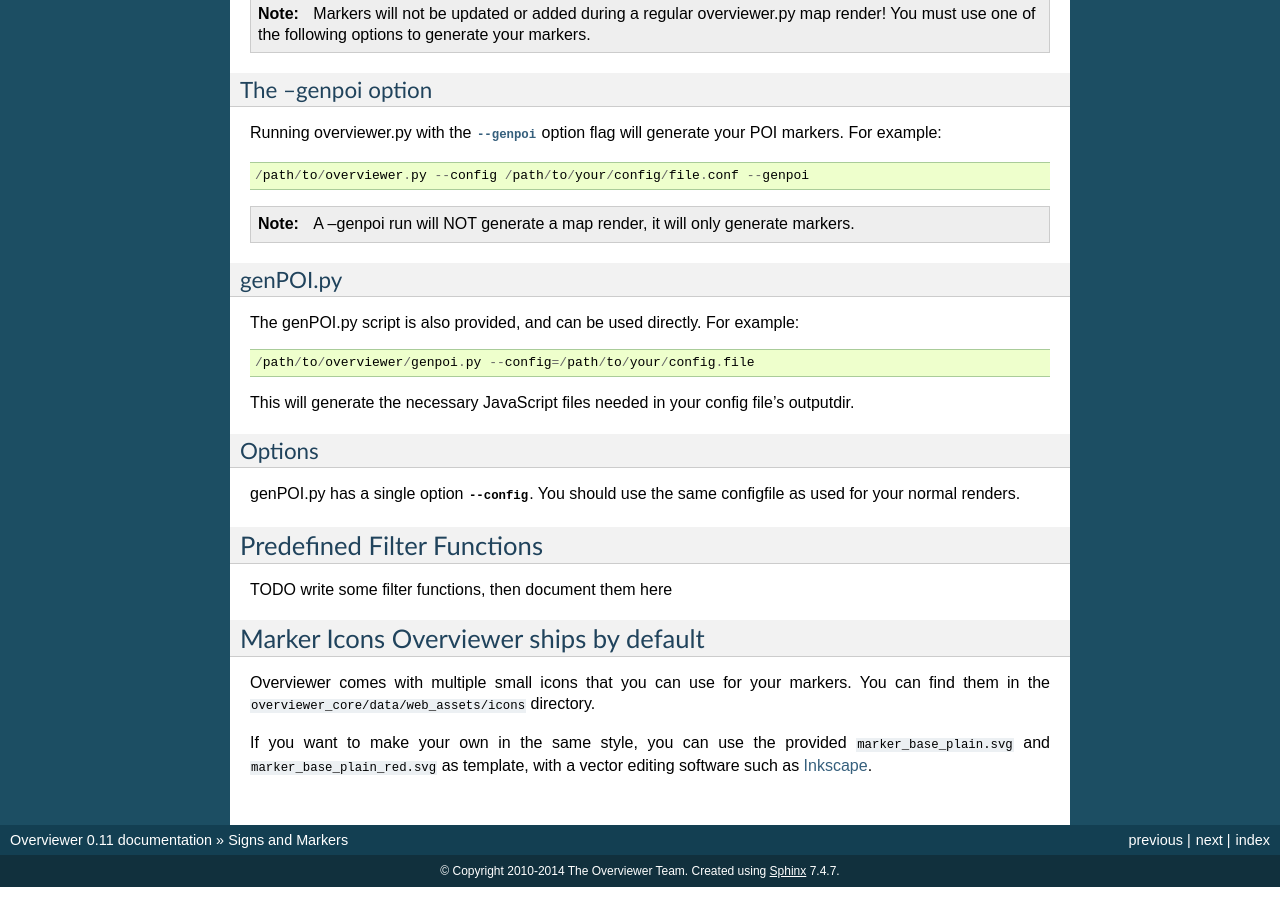
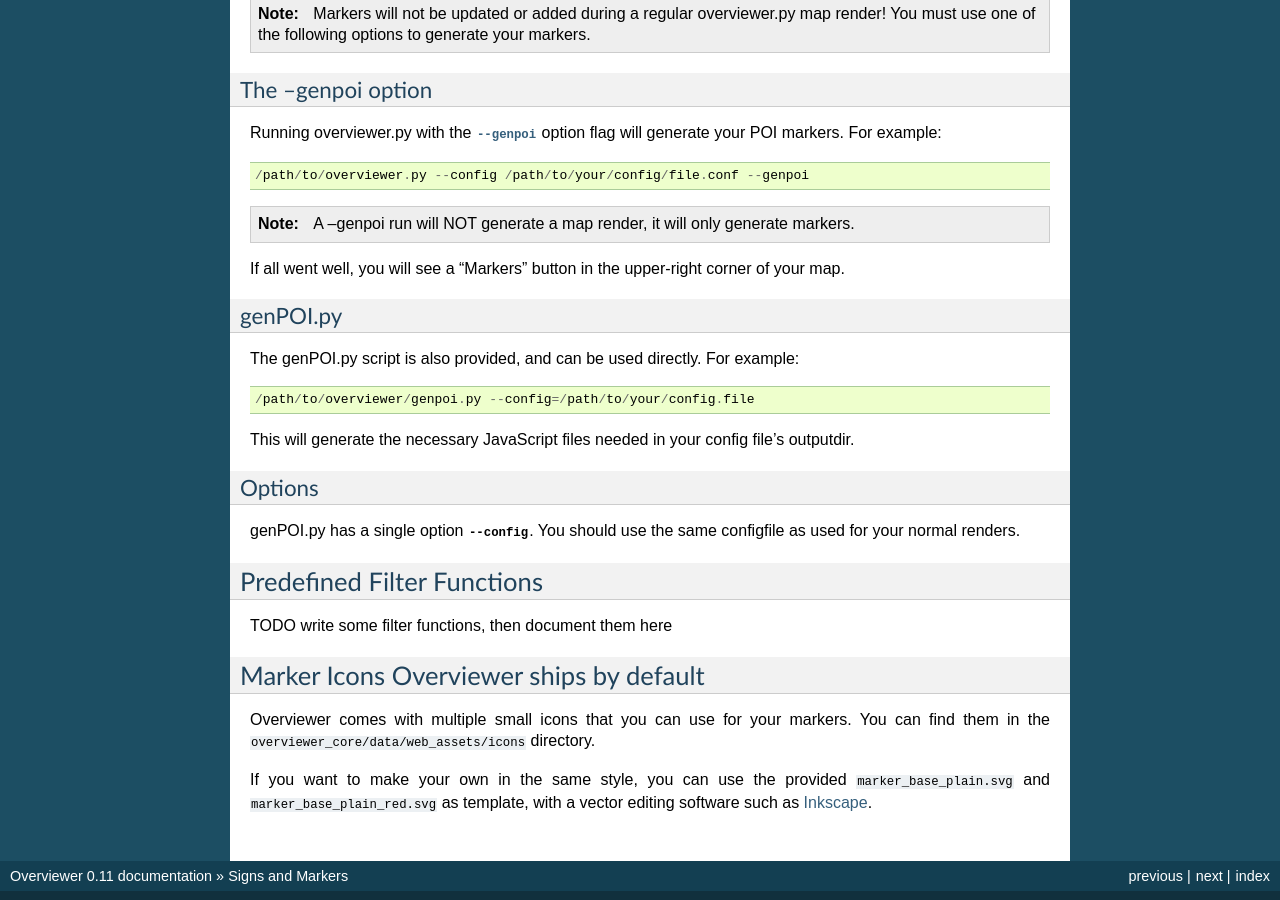
Before and after one commit to overviewer/Minecraft-Overviewer, a Sphinx documentation site: the page built from docs/signs.rst, in a window 1280 px wide and 900 px high, scrolled down 3435 px. Built offline with Sphinx 7.4.7, drawn with Linux system fonts in a browser that asks for light colours.

Commit message:
Update signs.rst
Added small note about how to look for the Markers button on a successful genpoi

```diff
--- a/docs/signs.rst
+++ b/docs/signs.rst
@@ -220,6 +220,9 @@ POI markers. For example::
 .. note::
     A --genpoi run will NOT generate a map render, it will only generate markers.
 
+If all went well, you will see a "Markers" button in the upper-right corner of
+your map.
+
 genPOI.py
 ---------
 
```
